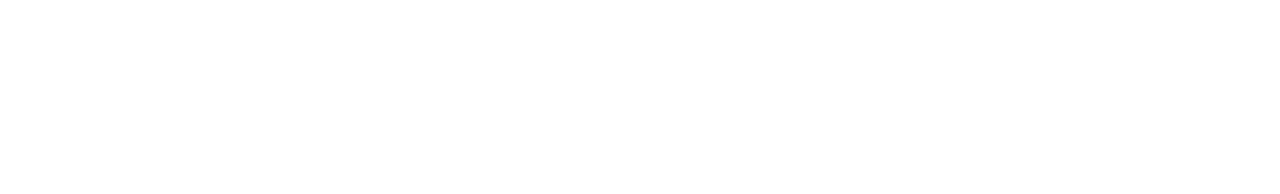
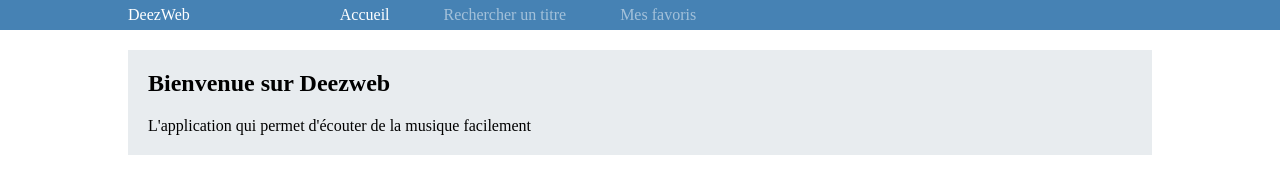
Before and after one commit to Raze91/Deez_Web_Project, a website: page accueil.html in a window 1280 px wide. Drawn offline with nearby package versions, Linux system fonts and the light colour scheme.

Commit message:
add the navbar for all the pages and add the section for the homepage

```diff
--- a/accueil.html
+++ b/accueil.html
@@ -4,9 +4,27 @@
     <meta charset="UTF-8">
     <meta name="viewport" content="width=device-width, initial-scale=1.0">
     <title>Page d'accueil</title>
+    <link rel="stylesheet" href="styles/style.css">
     <script defer src="https://unpkg.com/jquery@3.4.1/dist/jquery.js"></script>
 </head>
 <body>
+    <header>
+        <nav>
+            <a href="accueil.html" class="active">DeezWeb</a>
+            <div>
+                <a href="accueil.html" class="active">Accueil</a>
+                <a href="search.html">Rechercher un titre</a>
+                <a href="favoris.html">Mes favoris</a>
+            </div>
+        </nav>
+    </header>
+
+    <main>
+        <section>
+            <h1>Bienvenue sur Deezweb</h1>
+            <p>L'application qui permet d'écouter de la musique facilement</p>
+        </section>
+    </main>
 
 </body>
 </html>
--- a/styles/style.css
+++ b/styles/style.css
@@ -0,0 +1,53 @@
+body {
+    margin: 0;
+    padding: 0;
+}
+
+header {
+    background-color: steelblue;
+}
+
+nav {
+    display: flex;
+    height: 30px;
+    align-items: center;
+    width: 80%;
+    margin: auto;
+}
+
+nav div a:first-of-type {
+    margin-left: 100px;
+}
+
+nav a {
+    text-decoration: none;
+    color: white;
+    opacity: 0.5;
+    margin-right: 50px;
+}
+
+nav a:hover {
+    opacity: 1;
+}
+
+.active {
+    opacity: 1;
+}
+
+section {
+    width: 80%;
+    margin: auto;
+    background-color: #e8ecef;
+}
+
+section h1, section p {
+    padding-left: 20px;
+}
+
+section h1 {
+    padding-top: 20px;
+}
+
+section p {
+    padding-bottom: 20px
+}
```
Also changed, not shown: favoris.html (+13 -1 lines), search.html (+12 -0 lines).
